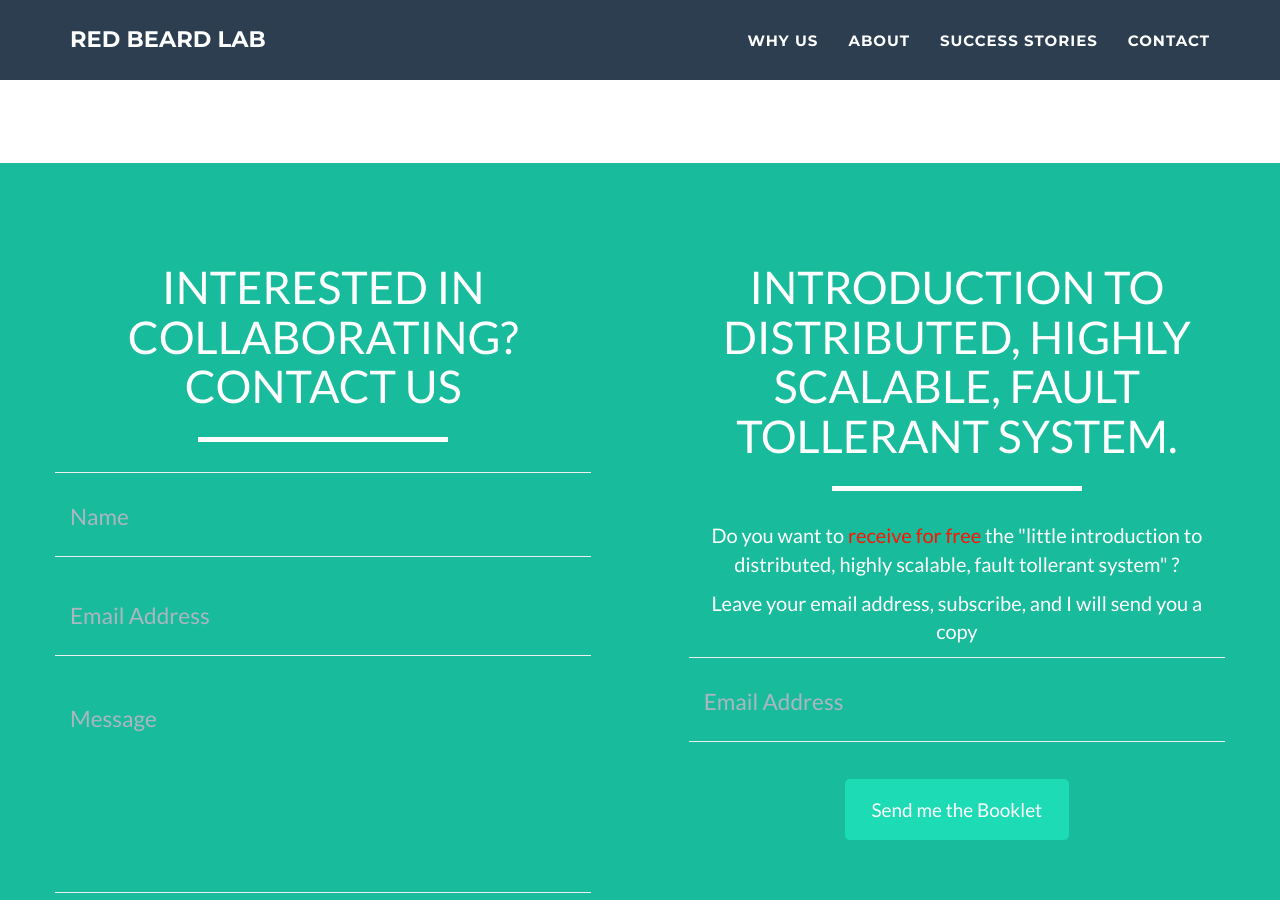
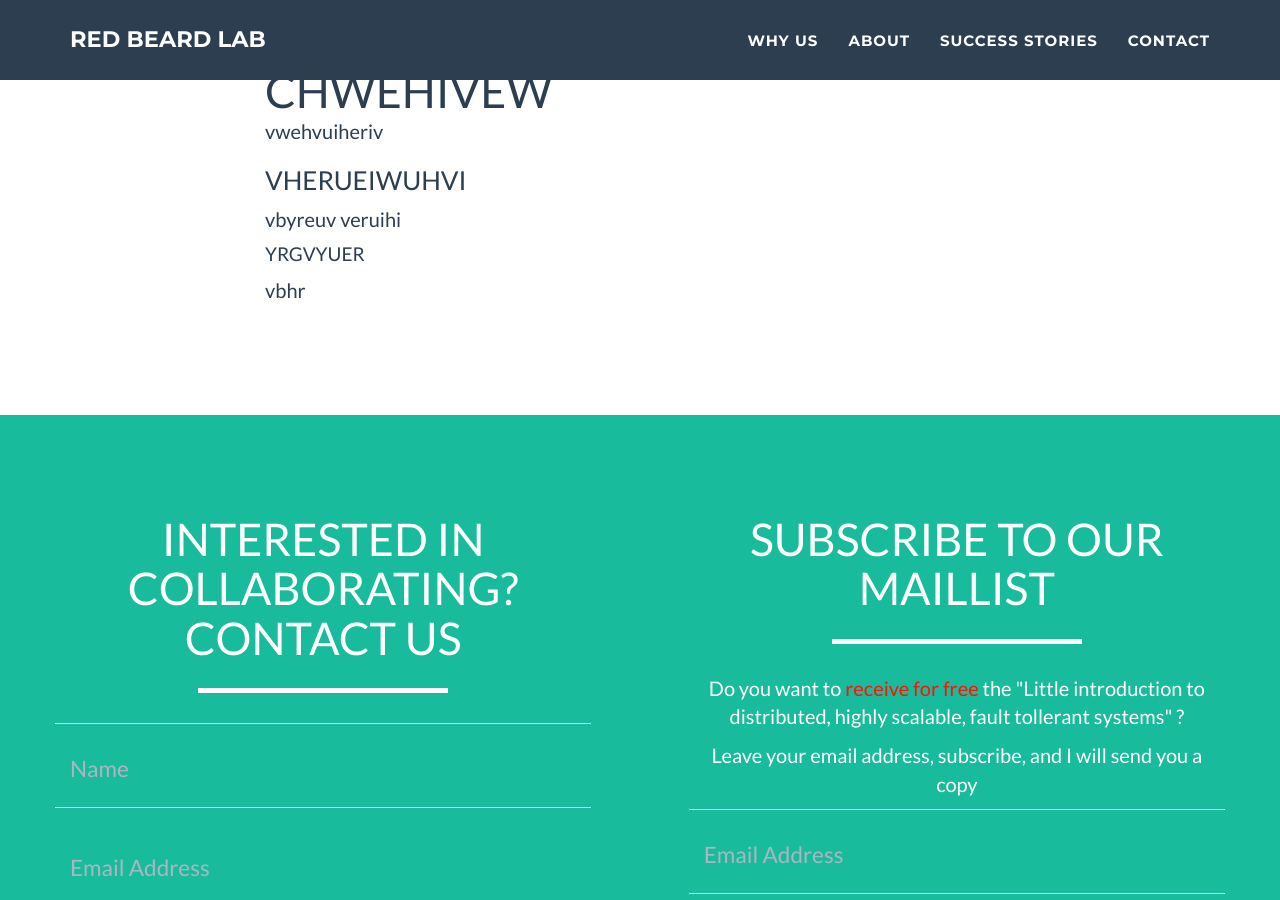
Before and after one commit to RedBeardLab/redbeardlab.github.io, a Jekyll site: the page built from _posts/2016-02-03-test.md, in a window 1280 px wide and 900 px high, scrolled down 1042 px. Built offline with Jekyll 4.4.1, drawn with Linux system fonts in a browser that asks for light colours.

Commit message:
add intro to effe

```diff
--- /dev/null
+++ b/_includes/css/simoCustom.css
@@ -0,0 +1,3 @@
+p {
+    margin: 1.5em;
+}
--- a/_layouts/blog.html
+++ b/_layouts/blog.html
@@ -17,7 +17,10 @@
     	<link href="//fonts.googleapis.com/css?family=Montserrat:400,700" rel="stylesheet" type="text/css">
     	<link href="//fonts.googleapis.com/css?family=Lato:400,700,400italic,700italic" rel="stylesheet" type="text/css">
 
-    	<!-- HTML5 Shim and Respond.js IE8 support of HTML5 elements and media queries -->
+	<!-- Simo css -->
+	<link rel="stylesheet" href="{{"/custom-css.css "}}">
+
+	<!-- HTML5 Shim and Respond.js IE8 support of HTML5 elements and media queries -->
     	<!-- WARNING: Respond.js doesn't work if you view the page via file:// -->
     	<!--[if lt IE 9]>
     	    <script src="https://oss.maxcdn.com/libs/html5shiv/3.7.0/html5shiv.js"></script>
@@ -30,7 +33,7 @@
         <div class="container">
             <div class="row">
                 <div class="col-lg-12">
-                    <img class="img-responsive" src="img/RedBeardLab.svg" alt="" style="">
+                    <img class="img-responsive" src="/img/RedBeardLab.svg" alt="" style="">
                     <div class="intro-text">
                       <span class="name">{{page.title}}</span>
                         <hr class="star-light">
@@ -106,9 +109,9 @@
 		<div class="col-lg-6">
 		    <div class="row">
 			<div class="col-lg-offset-1 col-lg-11 text-center">
-			    <h2>Introduction to distributed, highly scalable, fault tollerant system.</h2>
+			    <h2>Subscribe to our maillist</h2>
 			    <hr class="star-light">
-			    <p> Do you want to <span style="color:#ff1200;"> receive for free </span> the "little introduction to distributed, highly scalable, fault tollerant system" ? </p>
+			    <p> Do you want to <span style="color:#ff1200;"> receive for free </span> the "Little introduction to distributed, highly scalable, fault tollerant systems" ? </p>
 			    <p> Leave your email address, subscribe, and I will send you a copy </p>
 			    <form  action="//formspree.io/sisciamirror@yahoo.com" method="POST" name="sentMessage" id="contactForm" novalidate>
 				<div class="row control-group">
--- /dev/null
+++ b/_layouts/custom-css.css
@@ -0,0 +1 @@
+{% include css/simoCustom.css %}
```
Also changed, not shown: _posts/2016-03-05-effe.md (added, +83 -0 lines).
